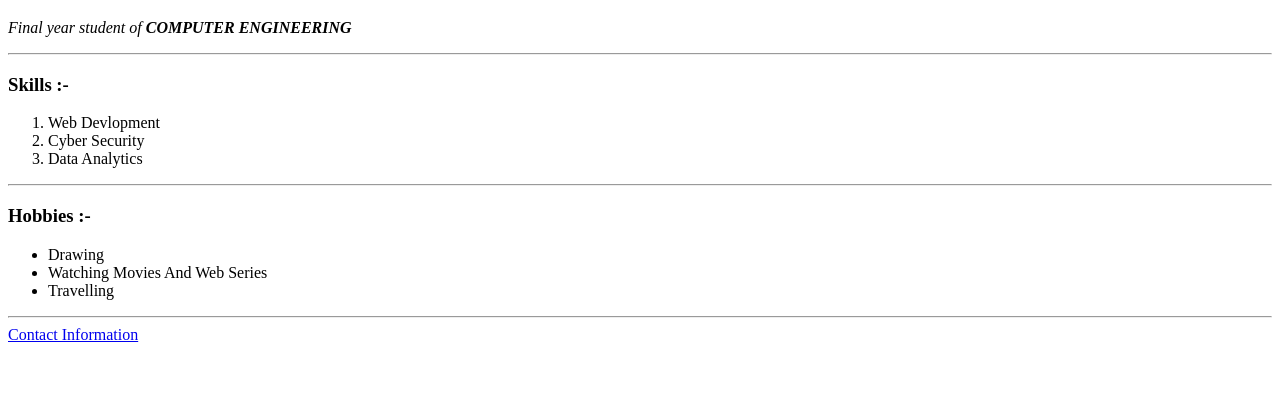
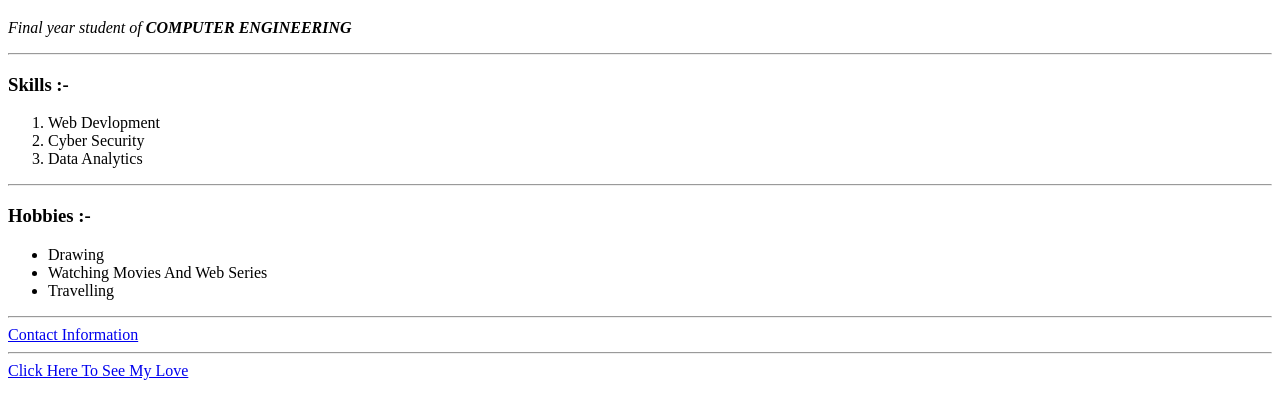
Before and after one commit to IlliterateDeveloper/html-website, a plain HTML site: page index.html in a window 1280 px wide. Shown: the part 273-692 px from the top of the page. Drawn offline with Linux system fonts and the light colour scheme.

Commit message:
Update index.html

```diff
--- a/index.html
+++ b/index.html
@@ -25,5 +25,7 @@
     </ul>
     <hr>
     <a href="./Contact.html">Contact Information</a>
+    <hr>
+    <a href="./hehe.html">Click Here To See My Love</a>
 </body>
 </html>
```
